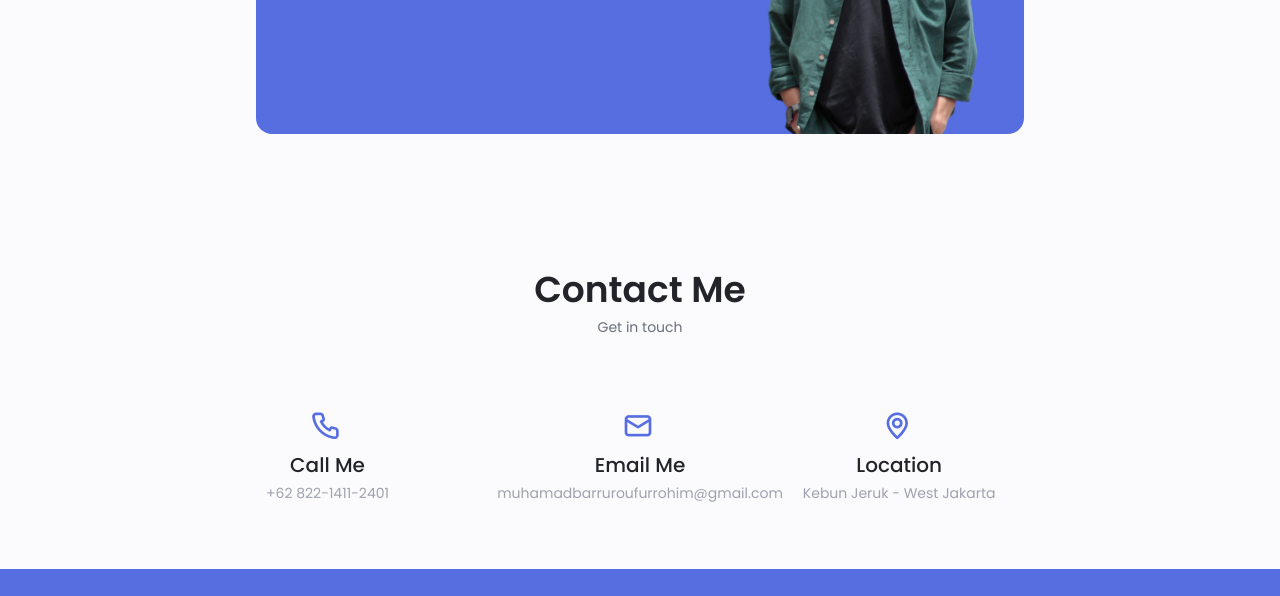
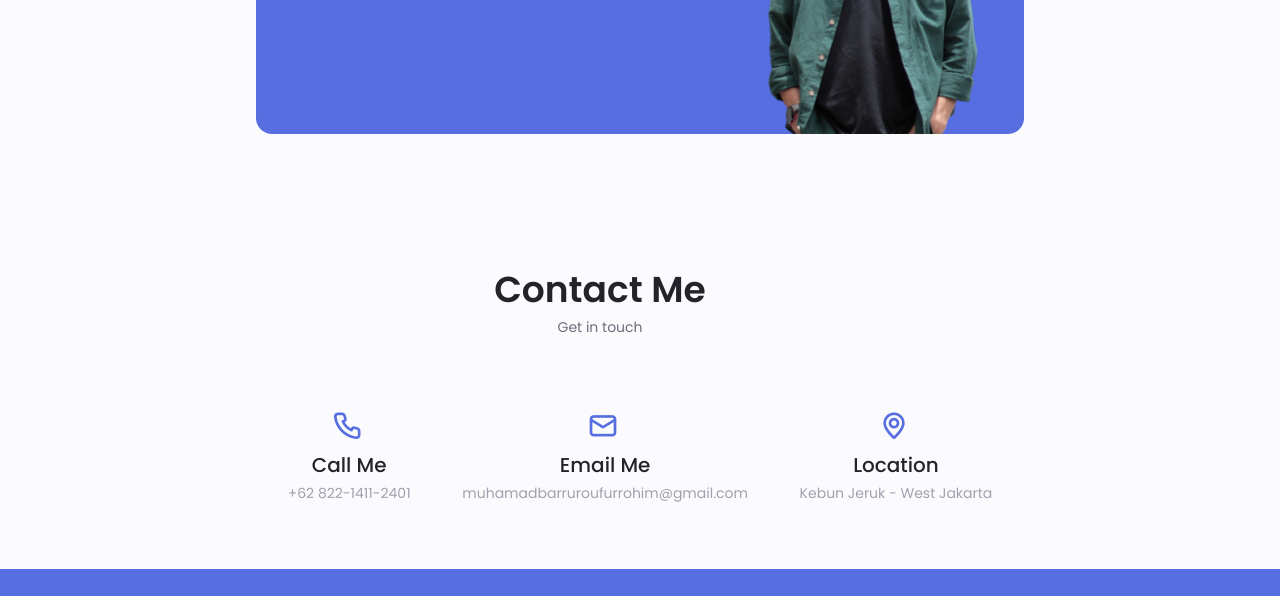
Before and after one commit to roufurrohim/my-new-portfolio, a plain HTML site: page index.html in a window 1280 px wide. Shown: the part 4052-4648 px from the top of the page. Drawn offline with nearby package versions, Linux system fonts and the light colour scheme.

Commit message:
update style contact

```diff
--- a/assets/css/styles.css
+++ b/assets/css/styles.css
@@ -216,6 +216,9 @@ img {
         box-shadow: 0 -1px 4px rgba(0,0,0,.15);
         border-radius: 1.5rem 1.5rem 0 0;
         transition: .3s;
+    }
+    .contact_title {
+        padding-right: 0;
     }
 }
 
@@ -862,14 +865,14 @@ img {
 
 /*==================== CONTACT ME ====================*/
 .contact_title {
-    text-align: center !important;
+    padding-right: 80px;
 }
+
 .contact__container__myStyle {
     display: flex !important;
     flex-direction: row !important;
     align-items: center !important;
     justify-content: space-evenly !important;
-    width: 100% !important;
 }
 
 .contact__container {
@@ -880,7 +883,7 @@ img {
     display: flex !important;
     align-items: center !important;
     margin-bottom: var(--mb-2) !important;
-    width: 100% !important;
+    margin: 0 10px;
 }
 
 .contact__information .bundleContact {
@@ -1072,6 +1075,9 @@ img {
     .testimonial__data,
     .testimonial__description {
         text-align: center;
+    }
+    .contact_title {
+        padding-right: 0;
     }
 }
 
--- a/index.html
+++ b/index.html
@@ -881,117 +881,29 @@
         </div>
       </section>
 
-      <!--==================== TESTIMONIAL ====================-->
-      <!-- <section class="testimonial section">
-        <h2 class="section__title">Testimonial</h2>
-        <span class="section__subtitle">My client sayings</span>
-
-        <div class="testimonial__container container swiper-container">
-          <div class="swiper-wrapper">
-
-            <div class="testimonial__content swiper-slide">
-              <div class="testimonial__data">
-                <div class="testimonial__header">
-                  <img
-                    src="assets/img/testimonial1.jpg"
-                    alt=""
-                    class="testimonial__img"
-                  />
-
-                  <div>
-                    <h3 class="testimonial__name">Sara Smith</h3>
-                    <span class="testimonial__client">Client</span>
-                  </div>
-                </div>
-
-                <div>
-                  <i class="uil uil-star testimonial__icon-start"></i>
-                  <i class="uil uil-star testimonial__icon-start"></i>
-                  <i class="uil uil-star testimonial__icon-start"></i>
-                  <i class="uil uil-star testimonial__icon-start"></i>
-                  <i class="uil uil-star testimonial__icon-start"></i>
-                </div>
-              </div>
-
-              <p class="testimonial__description">
-                I get a good impression, I carry out my project with all the
-                possible quality and attention and support 24 hours a day.
-              </p>
-            </div>
-
-
-            <div class="testimonial__content swiper-slide">
-              <div class="testimonial__data">
-                <div class="testimonial__header">
-                  <img
-                    src="assets/img/testimonial2.jpg"
-                    alt=""
-                    class="testimonial__img"
-                  />
-
-                  <div>
-                    <h3 class="testimonial__name">Math Robinson</h3>
-                    <span class="testimonial__client">Client</span>
-                  </div>
-                </div>
-
-                <div>
-                  <i class="uil uil-star testimonial__icon-start"></i>
-                  <i class="uil uil-star testimonial__icon-start"></i>
-                  <i class="uil uil-star testimonial__icon-start"></i>
-                  <i class="uil uil-star testimonial__icon-start"></i>
-                  <i class="uil uil-star testimonial__icon-start"></i>
-                </div>
-              </div>
-
-              <p class="testimonial__description">
-                I get a good impression, I carry out my project with all the
-                possible quality and attention and support 24 hours a day.
-              </p>
-            </div>
-
-
-            <div class="testimonial__content swiper-slide">
-              <div class="testimonial__data">
-                <div class="testimonial__header">
-                  <img
-                    src="assets/img/testimonial3.jpg"
-                    alt=""
-                    class="testimonial__img"
-                  />
-
-                  <div>
-                    <h3 class="testimonial__name">Raul Harist</h3>
-                    <span class="testimonial__client">Client</span>
-                  </div>
-                </div>
-
-                <div>
-                  <i class="uil uil-star testimonial__icon-start"></i>
-                  <i class="uil uil-star testimonial__icon-start"></i>
-                  <i class="uil uil-star testimonial__icon-start"></i>
-                  <i class="uil uil-star testimonial__icon-start"></i>
-                  <i class="uil uil-star testimonial__icon-start"></i>
-                </div>
-              </div>
-
-              <p class="testimonial__description">
-                I get a good impression, I carry out my project with all the
-                possible quality and attention and support 24 hours a day.
-              </p>
-            </div>
-          </div>
-
-
-          <div class="swiper-pagination swiper-pagination-testimonial"></div>
-        </div>
-      </section> -->
-
       <!--==================== CONTACT ME ====================-->
       <section class="contact contact__myStyle section" id="contact">
         <div class="contact_title">
-          <h2 class="section__title">Contact Me</h2>
-          <span class="section__subtitle">Get in touch</span>
+          <div>
+            <div>
+              <div>
+                <div>
+                  <div>
+                    <div>
+                      <div>
+                        <div>
+                          <div>
+                            <h2 class="section__title">Contact Me</h2>
+                            <span class="section__subtitle">Get in touch</span>
+                          </div>
+                        </div>
+                      </div>
+                    </div>
+                  </div>
+                </div>
+              </div>
+            </div>
+          </div>
         </div>
 
         <div class="contact__container__myStyle container">
```
